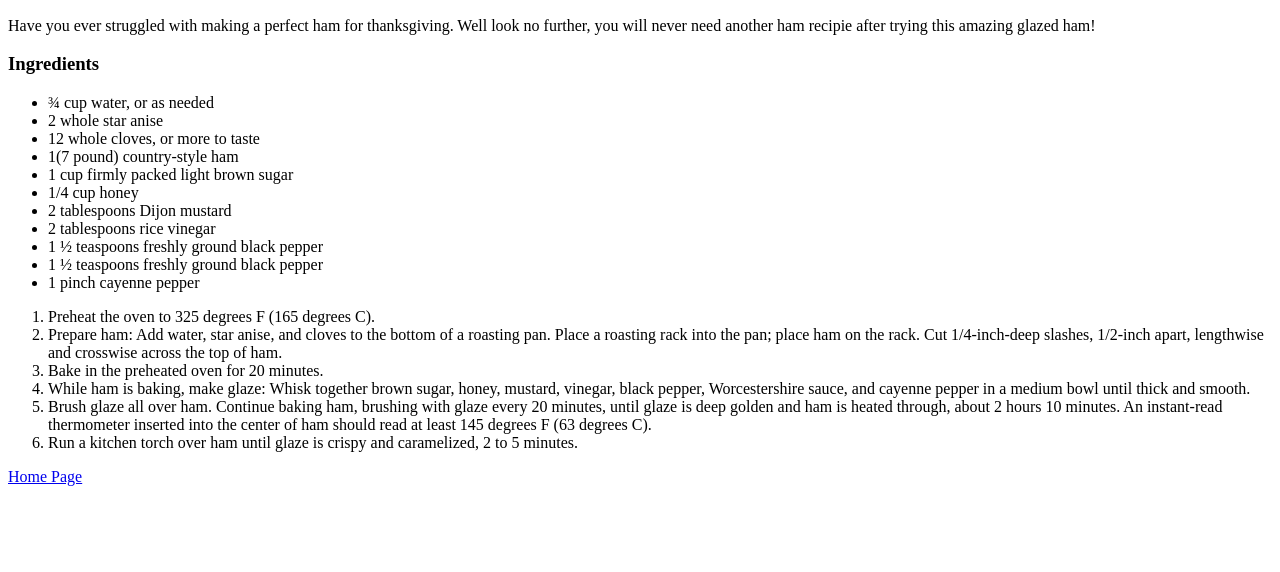
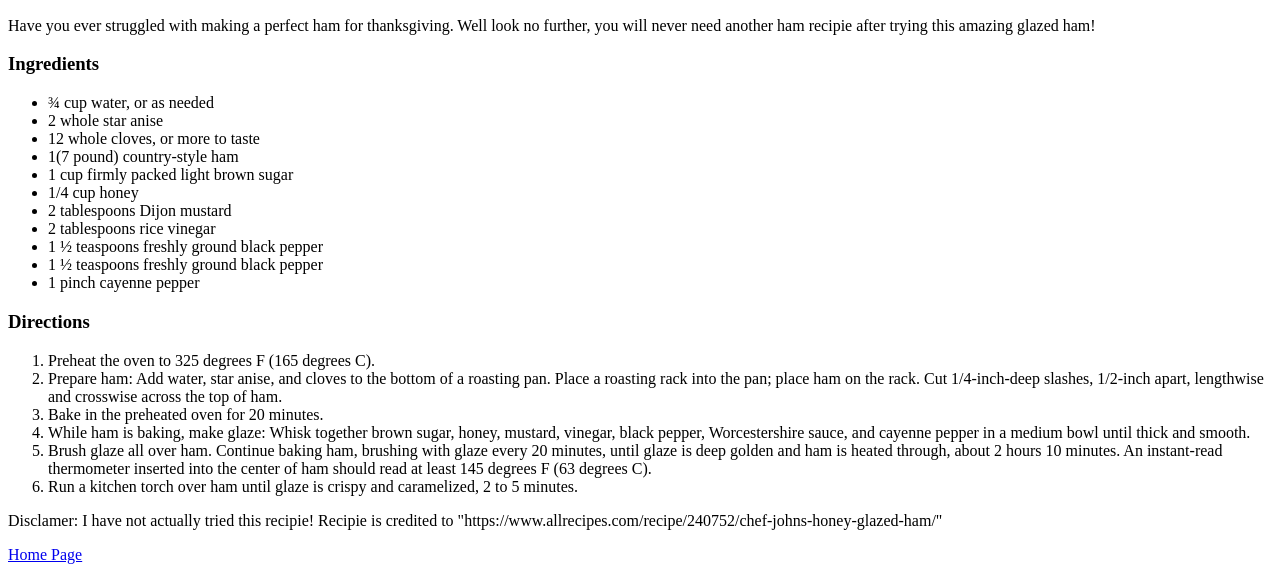
Before and after one commit to JacobMcMurray/odin-recipes, a plain HTML site: page recipes/ham.html in a window 1280 px wide. Shown: the part 384-956 px from the top of the page. Before the commit the page ends 878 px from the top, so only its background shows below. Drawn offline with Linux system fonts and the light colour scheme.

Commit message:
Added missing Directions heading and a disclamer

```diff
--- a/recipes/ham.html
+++ b/recipes/ham.html
@@ -26,7 +26,7 @@
         <li>1 ½ teaspoons freshly ground black pepper</li>
         <li>1 pinch cayenne pepper</li>
     </ul>
-
+    <h3>Directions</h3>
     <ol>
         <li>Preheat the oven to 325 degrees F (165 degrees C). </li>
         <li>Prepare ham: Add water, star anise, and cloves to the bottom of a roasting pan. Place a roasting rack into the pan; place ham on the rack. Cut 1/4-inch-deep slashes, 1/2-inch apart, lengthwise and crosswise across the top of ham. </li>
@@ -35,7 +35,7 @@
         <li> Brush glaze all over ham. Continue baking ham, brushing with glaze every 20 minutes, until glaze is deep golden and ham is heated through, about 2 hours 10 minutes. An instant-read thermometer inserted into the center of ham should read at least 145 degrees F (63 degrees C). </li>
         <li>Run a kitchen torch over ham until glaze is crispy and caramelized, 2 to 5 minutes. </li>
     </ol>
-
+    <p>Disclamer: I have not actually tried this recipie! Recipie is credited to "https://www.allrecipes.com/recipe/240752/chef-johns-honey-glazed-ham/"</p>
     <a href = "../index.html">Home Page</a>
 
 
```
